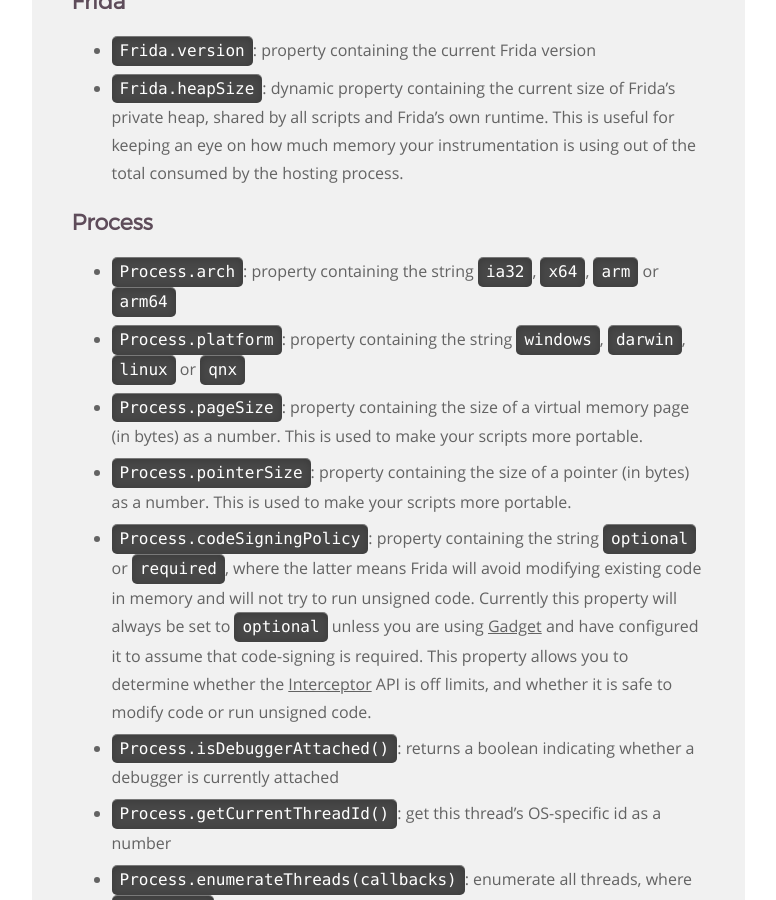
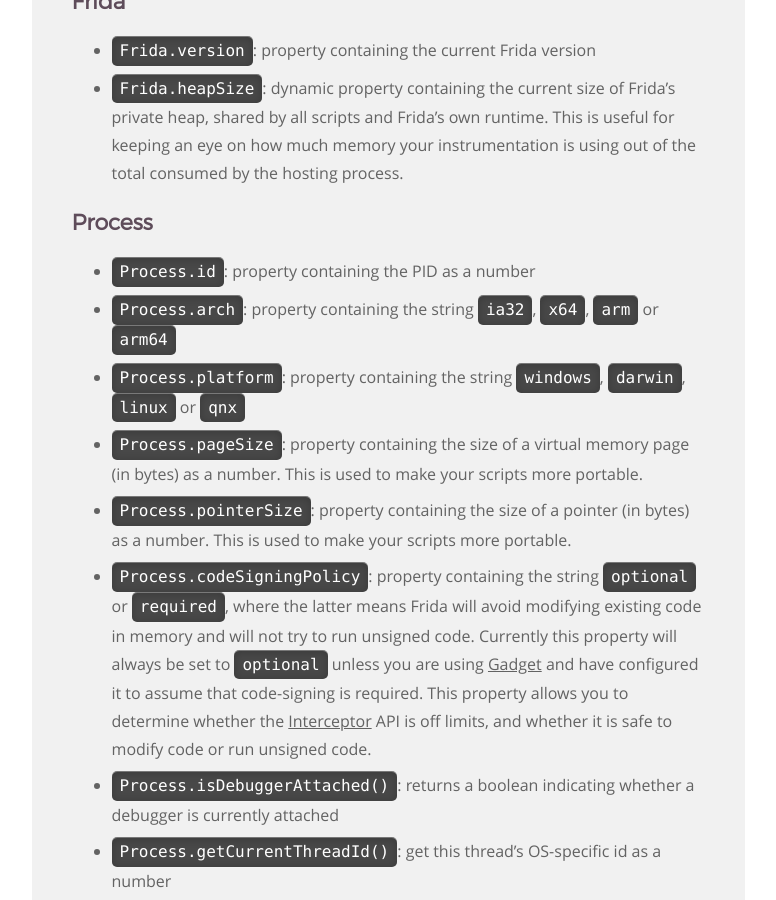
Before and after one commit to frida/frida-website, a Jekyll site: the page built from _docs/javascript-api.md, in a window 1280 px wide and 900 px high, scrolled down 6511 px. Shown: the whole window, without its empty margins (364-1140 px from the left). Built offline with Jekyll 4.4.1, drawn with Linux system fonts in a browser that asks for light colours.

Commit message:
Document Process.id

```diff
--- a/_docs/javascript-api.md
+++ b/_docs/javascript-api.md
@@ -246,6 +246,8 @@ In the example above we used `script.on('message', on_message)` to monitor for a
 
 
 ## Process
+
++   `Process.id`: property containing the PID as a number
 
 +   `Process.arch`: property containing the string `ia32`, `x64`, `arm`
     or `arm64`
```
